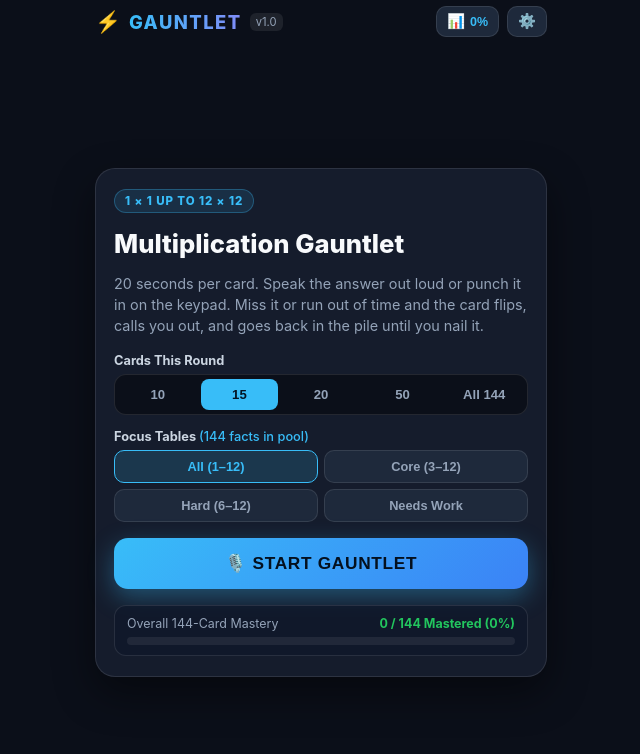
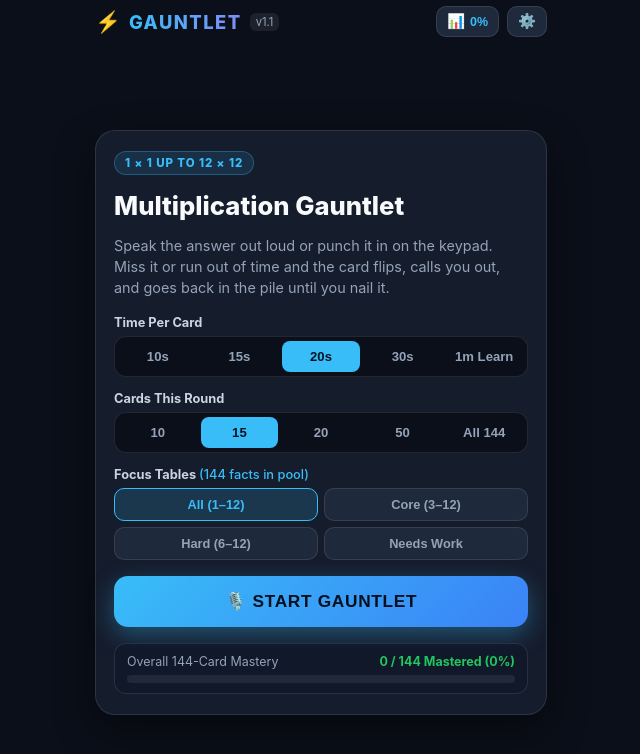
Before and after one commit to Lodebek/Tutor, a plain HTML site: page index.html in a window 1280 px wide. Shown: the whole page, without its empty margins (319-959 px from the left). Drawn offline with Linux system fonts and the light colour scheme.

Commit message:
Add 1-minute (60s) learning timer option on lobby and settings (v1.1)

```diff
--- a/app.js
+++ b/app.js
@@ -697,7 +697,7 @@ function handleTimeoutPenalty() {
   if (state.phase !== 'QUESTION' || !state.currentCard) return;
   const phrase = TIMEOUT_REPRIMANDS[Math.floor(Math.random() * TIMEOUT_REPRIMANDS.length)];
   triggerCardFlipAndRequeue({
-    bannerText: "⏰ TIME'S UP! (20s EXPIRED)",
+    bannerText: `⏰ TIME'S UP! (${settings.timerSeconds}s EXPIRED)`,
     reprimandSpeech: phrase
   });
 }
@@ -945,6 +945,12 @@ function renderFactorToggles() {
 }
 
 function syncLobbyControlsUI() {
+  // Timer Per Card buttons on Lobby
+  document.querySelectorAll('#timer-size-control .seg-btn').forEach(btn => {
+    const t = parseInt(btn.dataset.timer, 10);
+    btn.classList.toggle('active', t === settings.timerSeconds);
+  });
+
   // Round size buttons
   document.querySelectorAll('#round-size-control .seg-btn').forEach(btn => {
     const sz = parseInt(btn.dataset.size, 10);
@@ -982,6 +988,15 @@ function bindEvents() {
     stopListeningSafely();
     state.phase = 'LOBBY';
     showScreen('LOBBY');
+  });
+
+  // Timer Per Card Selector (Lobby)
+  document.querySelectorAll('#timer-size-control .seg-btn').forEach(btn => {
+    btn.addEventListener('click', () => {
+      settings.timerSeconds = parseInt(btn.dataset.timer, 10);
+      saveSettings();
+      syncLobbyControlsUI();
+    });
   });
 
   // Round Size Selector
@@ -1091,6 +1106,7 @@ function bindEvents() {
   dom.settingTimer.addEventListener('change', () => {
     settings.timerSeconds = parseInt(dom.settingTimer.value, 10) || 20;
     saveSettings();
+    syncLobbyControlsUI();
   });
   dom.settingMic.addEventListener('change', () => {
     settings.autoMic = dom.settingMic.checked;
--- a/index.html
+++ b/index.html
@@ -19,7 +19,7 @@
         <div class="brand-title">
           <span class="bolt-icon">⚡</span>
           <h1>GAUNTLET</h1>
-          <span id="app-version" class="version-badge" title="Tap to force reload">v1.0</span>
+          <span id="app-version" class="version-badge" title="Tap to force reload">v1.1</span>
         </div>
         <div class="header-actions">
           <button id="btn-grid" class="icon-btn" type="button" aria-label="144 Mastery Grid" title="12×12 Mastery Grid">
@@ -55,11 +55,22 @@
         <div class="hero-badge">1 × 1 UP TO 12 × 12</div>
         <h2>Multiplication Gauntlet</h2>
         <p class="hero-desc">
-          20 seconds per card. Speak the answer out loud or punch it in on the keypad.
+          Speak the answer out loud or punch it in on the keypad.
           Miss it or run out of time and the card flips, calls you out, and goes back in the pile until you nail it.
         </p>
 
         <div class="quick-config">
+          <div class="config-group">
+            <label>Time Per Card</label>
+            <div class="segmented-control" id="timer-size-control">
+              <button type="button" class="seg-btn" data-timer="10">10s</button>
+              <button type="button" class="seg-btn" data-timer="15">15s</button>
+              <button type="button" class="seg-btn active" data-timer="20">20s</button>
+              <button type="button" class="seg-btn" data-timer="30">30s</button>
+              <button type="button" class="seg-btn" data-timer="60">1m Learn</button>
+            </div>
+          </div>
+
           <div class="config-group">
             <label for="round-size-select">Cards This Round</label>
             <div class="segmented-control" id="round-size-control">
@@ -257,6 +268,7 @@
               <option value="15">15 sec (Fast)</option>
               <option value="20" selected>20 sec (Standard)</option>
               <option value="30">30 sec (Relaxed)</option>
+              <option value="60">60 sec (1 Min - Learning)</option>
             </select>
           </div>
 
```
